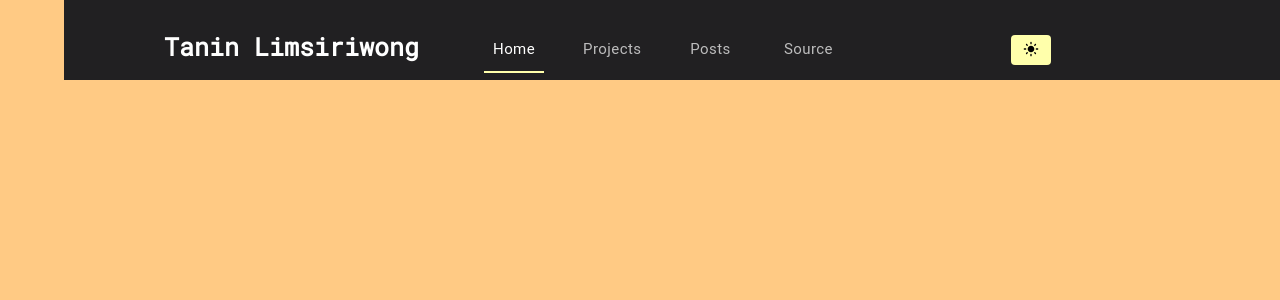
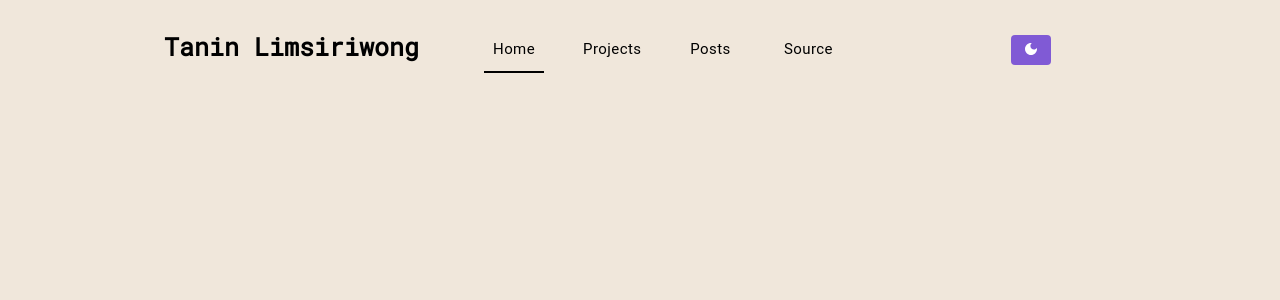
Before and after one commit to taninjackie/My-Portfolio, a React (Create React App) app in the folder portfolio/: page / in a window 1280 px wide. Both pictures are taken after a click on the element 1031 px from the left and 50 px from the top of the page. Shown: the top 300 px of the page. Built offline with nearby package versions, Linux system fonts and the light colour scheme.

Commit message:
add change theme function

```diff
--- a/portfolio/src/components/navbar.tsx
+++ b/portfolio/src/components/navbar.tsx
@@ -1,11 +1,11 @@
-import React, { SyntheticEvent, useEffect, useState } from "react";
+import React, { useEffect, useState } from "react";
 import { Container, Grid, Tabs, Tab, Box } from "@mui/material";
 import { styled, SxProps } from '@mui/material/styles';
 import LightModeIcon from '@mui/icons-material/LightMode';
+import DarkModeIcon from '@mui/icons-material/DarkMode';
 import useMediaQuery from "@mui/material/useMediaQuery";
 import DehazeOutlinedIcon from '@mui/icons-material/DehazeOutlined';
 import CSS from "csstype";
-
 
 interface StyledTabsProps {
     children?: React.ReactNode;
@@ -22,7 +22,76 @@ let MyTheme: any = {
     indicatorSpanColor: "#FFFFAB"
 }
 
-
+const BoxOfLightModeIconStyle: SxProps = {
+    borderRadius: "4px",
+    margin: "35px 0 auto 150px",
+    width: "40px",
+    height: "30px",
+    backgroundColor: "#FFFFAB",
+    textAlign: "center",
+    '&:hover': {
+        backgroundColor: "#F6F65E"
+    },
+    transition: "all .35s ease-in-out",
+}
+const BoxOfDarkModeIconStyle:SxProps = {
+    borderRadius: "4px",
+    margin: "35px 0 auto 150px",
+    width: "40px",
+    height: "30px",
+    backgroundColor: "#805AD5",
+    textAlign: "center",
+    '&:hover': {
+        backgroundColor: "#F6F65E"
+    },
+    transition: "all .35s ease-in-out",
+}
+const LightModeIconStyle: SxProps = {
+    paddingTop: "6px",
+    color: "black",
+    justifyContent: "center",
+    fontSize: "medium",
+    textAlign: "center"
+}
+const DarkModeIconStyle: SxProps = {
+    paddingTop: "6px",
+    color: "white",
+    justifyContent: "center",
+    fontSize: "medium",
+    textAlign: "center"
+}
+const BoxOfLightModeIconMobileStyle: SxProps = {
+    borderRadius: "4px",
+    margin: "35px 0 auto 50px",
+    width: "40px",
+    height: "30px",
+    backgroundColor: "#FFFFAB",
+    textAlign: "center",
+    '&:hover': {
+        backgroundColor: "#F6F65E"
+    },
+    transition: "all .35s ease-in-out",
+}
+const BoxOfDarkModeIconMobileStyle: SxProps = {
+    borderRadius: "4px",
+    margin: "35px 0 auto 50px",
+    width: "40px",
+    height: "30px",
+    backgroundColor: "#805AD5",
+    textAlign: "center",
+    '&:hover': {
+        backgroundColor: "#F6F65E"
+    },
+    transition: "all .35s ease-in-out",
+}
+const DehazeOutlinedBoxStyle: SxProps = {
+    width: "40px",
+    height: "30px",
+    background: "white",
+    margin: "35px 0 auto 30px",
+    textAlign: "center",
+    borderRadius: "4px"
+}
 
 //StyledTabs Varible
 const StyledTabs = styled((props: StyledTabsProps) => (
@@ -39,7 +108,7 @@ const StyledTabs = styled((props: StyledTabsProps) => (
     "& .MuiTabs-indicatorSpan": {
         maxWidth: 60,
         width: "100%",
-        backgroundColor: MyTheme.indicatorSpanColor
+        backgroundColor: "#FFFFAB"
     }
 });
 
@@ -50,9 +119,9 @@ const StyledTab = styled((props: StyledTabProps) => (
     fontWeight: theme.typography.fontWeightRegular,
     fontSize: theme.typography.pxToRem(15),
     marginRight: theme.spacing(1),
-    color: "rgba(255, 255, 255, 0.7)",
+    color: MyTheme.color,
     "&.Mui-selected": {
-        color: "#fff"
+        color: MyTheme.color
     },
     "&.Mui-focusVisible": {
         backgroundColor: "rgba(100, 95, 228, 0.32)"
@@ -60,52 +129,20 @@ const StyledTab = styled((props: StyledTabProps) => (
 
 }));
 
-const BoxOfLightModeIconStyle: SxProps = {
-    borderRadius: "4px",
-    margin: "35px 0 auto 150px",
-    width: "40px",
-    height: "30px",
-    backgroundColor: "#FFFFAB",
-    textAlign: "center",
-    '&:hover': {
-        backgroundColor: "#F6F65E"
-    },
-    transition: "all .35s ease-in-out",
-}
-const LightModeIconStyle: SxProps = {
-    paddingTop: "6px",
-    color: "black",
-    justifyContent: "center",
-    fontSize: "medium",
-    textAlign: "center"
-}
-const BoxOfLightModeIconMobileStyle: SxProps = {
-    borderRadius: "4px",
-    margin: "35px 0 auto 50px",
-    width: "40px",
-    height: "30px",
-    backgroundColor: "#FFFFAB",
-    textAlign: "center",
-    '&:hover': {
-        backgroundColor: "#F6F65E"
-    },
-    transition: "all .35s ease-in-out",
-}
-const DehazeOutlinedBoxStyle: SxProps = {
-    width: "40px",
-    height: "30px",
-    background: "white",
-    margin: "35px 0 auto 30px",
-    textAlign: "center",
-    borderRadius: "4px"
-}
-
-
-
 export const Navbar = ({ }) => {
     const [value, setValue] = React.useState(Number(null));
     const [theme, setTheme] = useState(false)
-    const [themeFnCount, setthemeFnCount] = useState(0)
+
+    let ToggleThemeButton ;
+
+    const changeToLightTheme = () => {
+        setTheme(!theme);
+        localStorage.setItem("theme", "true");
+    }
+    const changeToDarkTheme = () =>{
+        setTheme(!theme);
+        localStorage.setItem("theme", "false");
+    }
 
     //TitleStyle
     let TitleSize: string = "25px"
@@ -120,22 +157,15 @@ export const Navbar = ({ }) => {
     let StyledTabComponent, DehazeOutlinedComponent;
 
     //Component Style
-    let lightBoxComponentStyle: SxProps
-
+    let lightBoxComponentStyle: SxProps;
+    let darkBoxComponentStyle : SxProps;
     //Media Query
     const match925px: boolean = useMediaQuery("(max-width:925px)");
-    //const match1054px: boolean = useMediaQuery("(max-width:1054px)");
     let navbarPaddingLeft: string = "100px"
-    /*
-    if (match1054px) {
-        lightBoxComponentStyle = BoxOfLightModeIconMobileStyle
-    }
-    else {
-        lightBoxComponentStyle = BoxOfLightModeIconStyle
-    }*/
 
     if (match925px) {
         lightBoxComponentStyle = BoxOfLightModeIconMobileStyle
+        darkBoxComponentStyle  = BoxOfDarkModeIconMobileStyle
         StyledTabComponent = ""
         navbarPaddingLeft = "5px"
         TitleSize = "27px"
@@ -149,9 +179,16 @@ export const Navbar = ({ }) => {
     }
     else {
         lightBoxComponentStyle = BoxOfLightModeIconStyle
+        darkBoxComponentStyle  = BoxOfDarkModeIconStyle
         StyledTabComponent =
             <Box>
-                <StyledTabs sx={{ marginTop: "25px", paddingLeft: "50px" }} value={value} onChange={handleChange} aria-label="tabs">
+                <StyledTabs sx={{
+                    marginTop: "25px", paddingLeft: "50px", "& .MuiTabs-indicatorSpan": {
+                        maxWidth: 60,
+                        width: "100%",
+                        backgroundColor: MyTheme.indicatorSpanColor
+                    }
+                }} value={value} onChange={handleChange} aria-label="tabs">
                     <StyledTab label="Home" />
                     <StyledTab label="Projects" />
                     <StyledTab label="Posts" />
@@ -159,52 +196,51 @@ export const Navbar = ({ }) => {
                 </StyledTabs>
             </Box>
     }
-    /* useEffect(() =>{
-         if(themeFnCount === 0){
-             document.getElementById("themeBox")?.addEventListener('click' , () =>{changeTheme()})
-             setthemeFnCount(1)
-         }
-     })*/
 
-    if (theme === false) {
+
+    if (localStorage.getItem("theme") === "false" || localStorage.getItem("theme") === null) {
+        ToggleThemeButton = <Box onClick={() => {
+            changeToLightTheme();
+        }} id="themeBox" sx={lightBoxComponentStyle}>
+            <LightModeIcon sx={LightModeIconStyle} />
+        </Box>
         document.body.style.backgroundColor = "#212022"
         MyTheme = {
             color: "white",
             indicatorSpanColor: "#FFFFAB",
-
+            background: "rgb(33,32,34,33)"
         }
     }
-    else if (theme === true) {
-        document.body.style.backgroundColor = "#FFCA84"
+    else if (localStorage.getItem("theme") === "true") {
+        ToggleThemeButton = <Box onClick={() => {
+            changeToDarkTheme();
+        }} id="themeBox" sx={darkBoxComponentStyle}>
+            <DarkModeIcon sx={DarkModeIconStyle} />
+        </Box>
+        document.body.style.backgroundColor = "#F0E7DB"
         MyTheme = {
             color: "black",
             indicatorSpanColor: "black",
+            background: "#F0E7DB",
         }
     }
-
-
-
 
     return (
         <Container>
             <nav id="navbar" style={{
                 width: "100%",
                 height: "80px",
-                background: "rgb(33,32,34,33)",
+                background: MyTheme.background,
                 color: MyTheme.color,
                 display: "flex",
                 flexDirection: "row",
-                paddingLeft: navbarPaddingLeft
+                paddingLeft: navbarPaddingLeft,
+                transition: "all 0.3s ease-in-out"
             }}>
-                <div style={{ marginTop: "9px" }}><h1 style={TitleStyle}><a style={{ textDecoration: "none", color: "white" }} href="/">Tanin Limsiriwong</a></h1></div>
-
+                <div style={{ marginTop: "9px" }}><h1 style={TitleStyle}><a style={{ textDecoration: "none", color: MyTheme.color }} href="/">Tanin Limsiriwong</a></h1></div>
                 {DehazeOutlinedComponent}
                 {StyledTabComponent}
-                <Box onClick={() => {
-                    setTheme(!theme)
-                }} id="themeBox" sx={lightBoxComponentStyle}>
-                    <LightModeIcon sx={LightModeIconStyle} />
-                </Box>
+                {ToggleThemeButton}
             </nav>
         </Container>
     )
--- a/portfolio/src/index.css
+++ b/portfolio/src/index.css
@@ -3,6 +3,7 @@ body {
     font-family: 'Roboto Mono', monospace;
     -webkit-font-smoothing: antialiased;
     -moz-osx-font-smoothing: grayscale;
+    transition: all 0.3s ease-in-out;
 }
 
 code {
--- a/portfolio/src/index.tsx
+++ b/portfolio/src/index.tsx
@@ -4,6 +4,7 @@ import './index.css';
 import App from './App';
 import reportWebVitals from './reportWebVitals';
 import { Navbar } from './components/navbar';
+
 ReactDOM.render(
   <React.StrictMode>
     <Navbar/>
```
